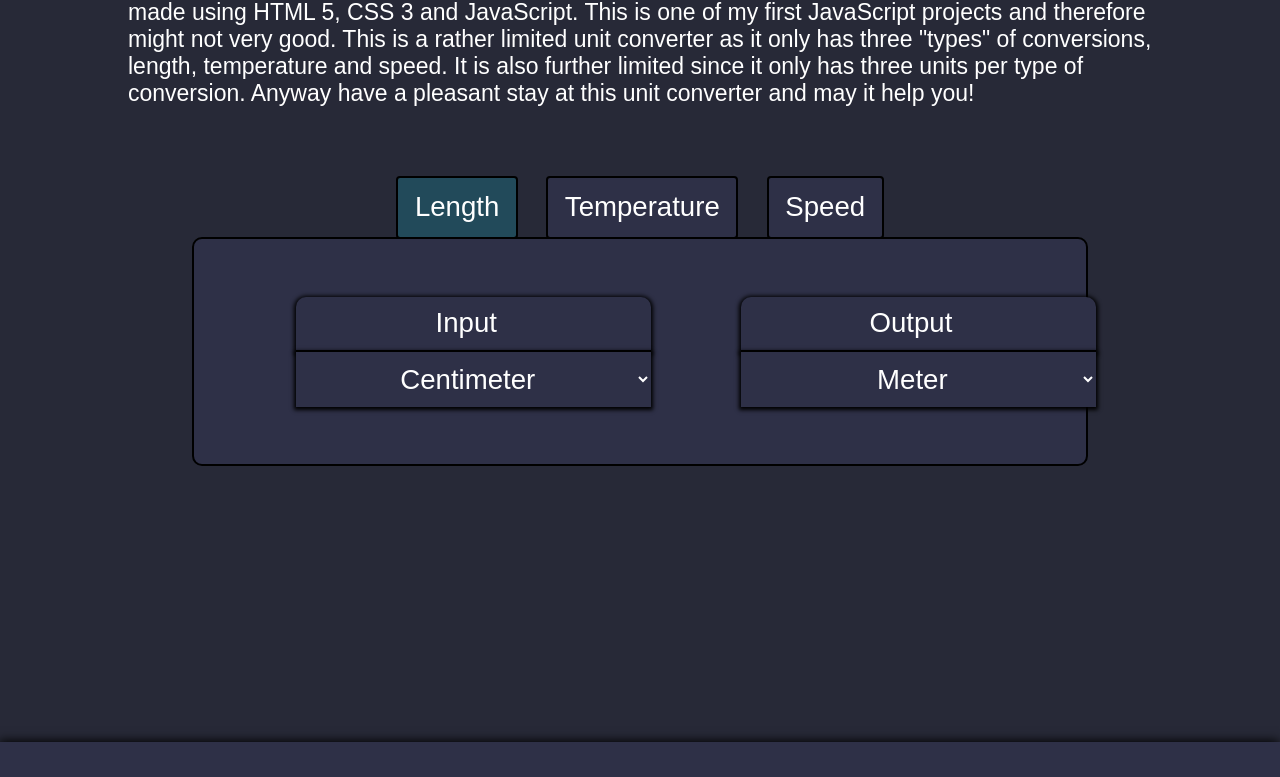
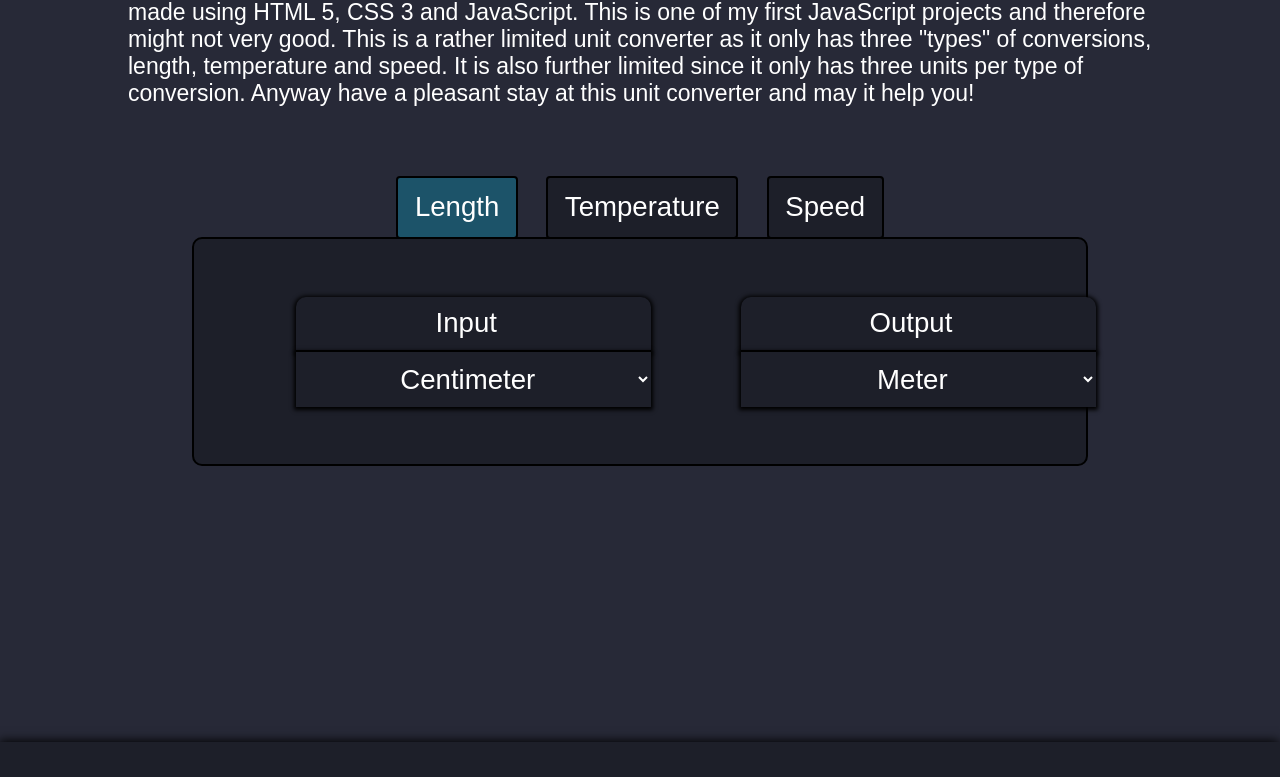
Before and after one commit to Yomanss/Projekt3, a plain HTML site: page index.html in a window 1280 px wide. Shown: the part 250-1027 px from the top of the page. Drawn offline with Linux system fonts and the light colour scheme.

Commit message:
Changed pallette again

```diff
--- a/css/main.css
+++ b/css/main.css
@@ -6,8 +6,8 @@
 
 :root {
   --myOrange: #f4a261;
-  --myGreen: #224a5a;
-  --myDarkGrey: #2E3047;
+  --myDarkCyan: #1c5369;
+  --myDarkGrey: #1d1f29;
 }
 
 html {
@@ -96,7 +96,7 @@ body {
 }
 
 .convertType input[type="radio"]:checked + label {
-  background-color: var(--myGreen);
+  background-color: var(--myDarkCyan);
   border-color: black;
 }
 
```
